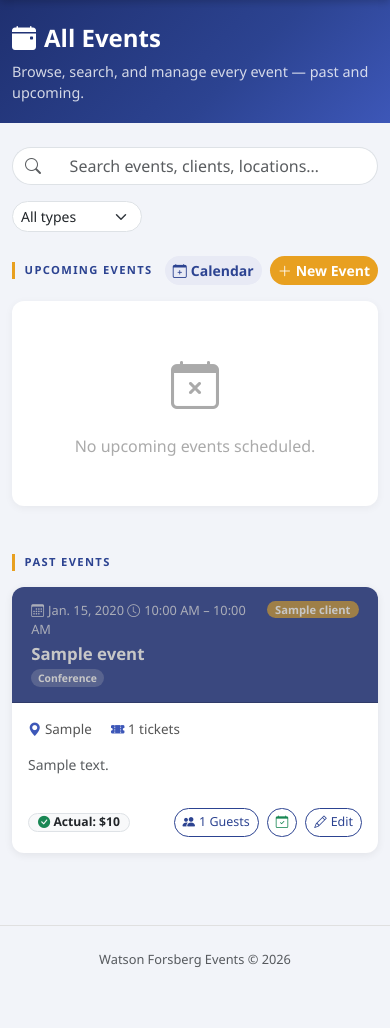
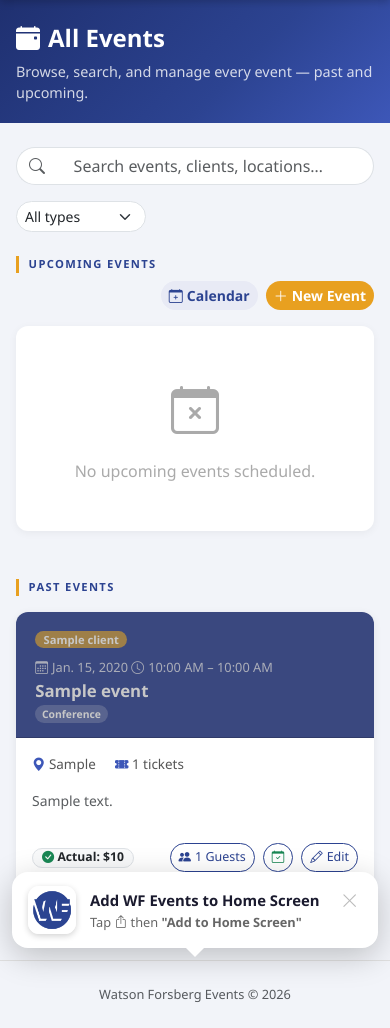
Before and after one commit to Shagulka/Event-Planner, a Django app: page / in a window 390 px wide. Shown: the part 56-1084 px from the top of the page. Before the commit the page ends 1023 px from the top, so only its background shows below. Run offline with Django 5.2, Linux system fonts and the light colour scheme; a user stored in the database is signed in; tables that the repository leaves empty hold one stand-in row (values such as "Sample post"); some libraries are stand-ins or nearby versions.

Commit message:
Mobile UI QoL fixes

```diff
--- a/WatsonForsbergEvents/templates/base.html
+++ b/WatsonForsbergEvents/templates/base.html
@@ -123,6 +123,47 @@
         .filter-bar .input-group,
         .filter-bar .form-select { max-width: 100% !important; min-width: 0 !important; width: 100%; }
       }
+      @media (max-width: 575px) {
+        .container { padding-left: 1rem; padding-right: 1rem; }
+        /* Give fullscreen modals breathing room from screen edges */
+        .modal-fullscreen-sm-down .modal-header,
+        .modal-fullscreen-sm-down .modal-body,
+        .modal-fullscreen-sm-down .modal-footer {
+          padding-left: 1.25rem;
+          padding-right: 1.25rem;
+        }
+        .modal-fullscreen-sm-down .modal-footer {
+          padding-bottom: max(1.25rem, env(safe-area-inset-bottom, 0px));
+        }
+      }
+
+      /* ── iOS Install Banner ── */
+      .ios-install-banner {
+        position: fixed; left: 12px; right: 12px; bottom: -160px;
+        background: #fff; border-radius: 16px;
+        box-shadow: 0 8px 32px rgba(0,0,0,0.22);
+        z-index: 10000; padding: 14px 16px;
+        display: flex; align-items: center; gap: 14px;
+        transition: bottom 0.4s cubic-bezier(.22,.68,0,1.2);
+      }
+      .ios-install-banner.show { bottom: max(20px, env(safe-area-inset-bottom, 20px)); }
+      .ios-install-banner::after {
+        content: ''; position: absolute; bottom: -9px; left: 50%; transform: translateX(-50%);
+        border-left: 9px solid transparent; border-right: 9px solid transparent;
+        border-top: 9px solid #fff;
+      }
+      .ios-install-icon {
+        width: 48px; height: 48px; border-radius: 11px; flex-shrink: 0;
+        overflow: hidden; box-shadow: 0 2px 6px rgba(0,0,0,0.18);
+      }
+      .ios-install-icon img { width: 100%; height: 100%; display: block; }
+      .ios-install-body { flex: 1; min-width: 0; }
+      .ios-install-title { font-weight: 700; font-size: .93rem; color: #1a1a2e; }
+      .ios-install-hint { font-size: .8rem; color: #666; margin-top: 2px; line-height: 1.45; }
+      .ios-install-close {
+        background: none; border: none; color: #bbb; font-size: 1.05rem;
+        padding: 2px 4px; flex-shrink: 0; align-self: flex-start;
+      }
     </style>
     {% block extra_css %}{% endblock %}
   </head>
@@ -178,6 +219,20 @@
       Watson Forsberg Events &copy; {% now "Y" %}
     </footer>
 
+    <!-- iOS "Add to Home Screen" install banner -->
+    <div id="iosInstallBanner" class="ios-install-banner" role="dialog" aria-label="Install app">
+      <div class="ios-install-icon">
+        <img src="{% static 'img/WF-events-180.png' %}" alt="" />
+      </div>
+      <div class="ios-install-body">
+        <div class="ios-install-title">Add WF Events to Home Screen</div>
+        <div class="ios-install-hint">Tap <i class="bi bi-box-arrow-up"></i> then <strong>"Add to Home Screen"</strong></div>
+      </div>
+      <button class="ios-install-close" onclick="dismissInstallBanner()" aria-label="Dismiss">
+        <i class="bi bi-x-lg"></i>
+      </button>
+    </div>
+
     <script src="{% static 'bootstrap-5.3.8-dist/js/bootstrap.bundle.min.js' %}"></script>
     {% block extra_js %}{% endblock %}
 
@@ -197,6 +252,38 @@
           });
         });
       })();
+
+      // iOS "Add to Home Screen" prompt
+      (function () {
+        const isIOS = /iphone|ipad|ipod/i.test(navigator.userAgent);
+        if (isIOS && !navigator.standalone && !localStorage.getItem('wf-install-dismissed')) {
+          setTimeout(function () {
+            const b = document.getElementById('iosInstallBanner');
+            if (b) b.classList.add('show');
+          }, 2000);
+        }
+
+        // Keep all navigation inside the PWA shell when running as installed app
+        if (navigator.standalone) {
+          document.addEventListener('click', function (e) {
+            const a = e.target.closest('a[href]');
+            if (!a || a.target === '_blank' || a.download) return;
+            try {
+              const url = new URL(a.href, location.origin);
+              if (url.origin === location.origin) {
+                e.preventDefault();
+                location.href = a.href;
+              }
+            } catch (_) {}
+          }, true);
+        }
+      })();
+
+      function dismissInstallBanner() {
+        const b = document.getElementById('iosInstallBanner');
+        if (b) b.classList.remove('show');
+        localStorage.setItem('wf-install-dismissed', '1');
+      }
     </script>
   </body>
 </html>
--- a/WatsonForsbergEvents/templates/company_list.html
+++ b/WatsonForsbergEvents/templates/company_list.html
@@ -262,7 +262,7 @@
 
       </div>
       <div class="modal-footer border-0" style="background:#f8f9fc">
-        <button class="btn btn-secondary btn-sm" data-bs-dismiss="modal">Close</button>
+        <button class="btn btn-secondary btn-sm me-auto" data-bs-dismiss="modal">Close</button>
         {% if can_edit %}
         <button class="btn btn-sm btn-outline-primary" id="cdEditBtn">
           <i class="bi bi-pencil me-1"></i>Edit
--- a/WatsonForsbergEvents/templates/partials/event_card.html
+++ b/WatsonForsbergEvents/templates/partials/event_card.html
@@ -25,25 +25,25 @@
        data-bud-total-a="{{ event.total_budget_actual|default:'' }}"
        data-calendar-event-id="{{ event.calendar_event_id }}">
 
-    <div class="card-header d-flex justify-content-between align-items-start gap-2"
+    <div class="card-header"
          style="background:{% if event.event_type == 'CONFERENCE' %}#3b5bdb{% elif event.event_type == 'MEETING' %}#0ca678{% elif event.event_type == 'PARTY' %}#7c3aed{% elif event.event_type == 'FUNDRAISER' %}#e67700{% elif event.event_type == 'DONATION' %}#d63384{% elif event.event_type == 'AWARDS' %}#663401{% elif event.event_type == 'OTHER' %}#6c757d{% else %}var(--brand){% endif %}">
-      <div>
+      {% if event.client %}
+      <div class="mb-2"><span class="badge badge-client">{{ event.client.name }}</span></div>
+      {% endif %}
       <p class="event-date mb-1">
         <i class="bi bi-calendar3 me-1"></i>{% if event.end_date and event.end_date != event.date %}{{ event.date|date:"N j" }}–{{ event.end_date|date:"N j, Y" }}{% else %}{{ event.date|date:"N j, Y" }}{% endif %}{% if event.time %}&nbsp;<i class="bi bi-clock me-1"></i>{{ event.time|time:"g:i A" }}{% if event.end_time %} – {{ event.end_time|time:"g:i A" }}{% endif %}{% elif event.end_time %}&nbsp;<i class="bi bi-clock me-1"></i>ends {{ event.end_time|time:"g:i A" }}{% endif %}
       </p>
-        <h5 class="card-title">{{ event.name }}</h5>
+      <h5 class="card-title mb-1">{{ event.name }}</h5>
+      <div class="d-flex flex-wrap gap-1 mt-1">
         {% if event.event_type %}
-        <span class="badge rounded-pill mt-1" style="background:rgba(255,255,255,.22);color:#fff;font-size:.65rem">{{ event.get_event_type_display }}</span>
+        <span class="badge rounded-pill" style="background:rgba(255,255,255,.22);color:#fff;font-size:.65rem">{{ event.get_event_type_display }}</span>
         {% endif %}
         {% if upcoming and event.uninvited_count %}
-        <span class="badge rounded-pill mt-1" style="background:#e8a020;color:#fff;font-size:.65rem">
+        <span class="badge rounded-pill" style="background:#e8a020;color:#fff;font-size:.65rem">
           <i class="bi bi-clock me-1"></i>{{ event.uninvited_count }} not invited
         </span>
         {% endif %}
       </div>
-      {% if event.client %}
-      <span class="badge badge-client flex-shrink-0">{{ event.client.name }}</span>
-      {% endif %}
     </div>
 
     <div class="card-body d-flex flex-column gap-3">
@@ -76,7 +76,8 @@
         </span>
         {% endif %}
         {% endwith %}
-        <button class="btn btn-sm btn-outline btn-guests ms-auto"
+        <div class="ms-auto d-flex gap-2 flex-shrink-0">
+          <button class="btn btn-sm btn-outline btn-guests"
                   onclick="event.stopPropagation(); openGuests({{ event.id }}, '{{ event.name|escapejs }}')">
             <i class="bi bi-people-fill me-1"></i>{% if event.total_guests %}{{ event.total_guests }} {% endif %}Guests
           </button>
@@ -95,6 +96,7 @@
           {% endif %}
         </div>
       </div>
+    </div>
 
   </div>
 </div>
--- a/WatsonForsbergEvents/templates/partials/event_js.html
+++ b/WatsonForsbergEvents/templates/partials/event_js.html
@@ -549,7 +549,7 @@
     }
     setTimeout(() => {
       btn.disabled = false;
-      btn.innerHTML = '<i class="bi bi-calendar-plus me-1"></i>Send Coming Guests a Calendar Invitation';
+      btn.innerHTML = '<i class="bi bi-calendar-plus me-1"></i>Send Calendar Invites';
       btn.style.background = "var(--brand)";
     }, 4000);
   }
@@ -1521,7 +1521,7 @@
         }
         setTimeout(() => {
           edCalBtn.disabled = false;
-          edCalBtn.innerHTML = '<i class="bi bi-calendar-plus me-1"></i>Add to Katya\'s Calendar';
+          edCalBtn.innerHTML = '<i class="bi bi-calendar-plus me-1"></i>Calendar';
           edCalBtn.classList.remove("text-success", "text-danger");
         }, 3000);
       };
--- a/WatsonForsbergEvents/templates/partials/event_modals.html
+++ b/WatsonForsbergEvents/templates/partials/event_modals.html
@@ -115,24 +115,22 @@
           style="font-size: 0.75rem; line-height: 1.7"
         ></div>
       </div>
-      <div class="modal-footer">
-        <button class="btn btn-secondary btn-sm" data-bs-dismiss="modal">
-          Close
-        </button>
+      <div class="modal-footer flex-wrap gap-2">
+        <button class="btn btn-secondary btn-sm me-auto" data-bs-dismiss="modal">Close</button>
         {% if can_edit %}
-        <span id="edCalendarStatus" class="d-none small fw-semibold" style="color:#198754">
-          <i class="bi bi-calendar-check me-1"></i>On Katya's calendar
+        <span id="edCalendarStatus" class="d-none align-self-center" title="On Katya's calendar" style="color:#198754;font-size:1.15rem">
+          <i class="bi bi-calendar-check-fill"></i>
         </span>
         <button class="btn btn-sm btn-outline btn-guests" id="edCalendarBtn">
-          <i class="bi bi-calendar-plus me-1"></i>Add to Katya's Calendar
+          <i class="bi bi-calendar-plus me-1"></i>Calendar
         </button>
         {% endif %}
         <button class="btn btn-sm btn-outline btn-guests" id="edGuestsBtn">
           <i class="bi bi-people-fill me-1"></i>Guests
         </button>
         {% if can_edit %}
-        <button class="btn btn-sm btn-outline btn-guests" id="edEditBtn">
-          <i class="bi bi-pencil me-1"></i>Edit
+        <button class="btn btn-sm btn-outline btn-guests px-2" id="edEditBtn" title="Edit event">
+          <i class="bi bi-pencil"></i>
         </button>
         {% endif %}
       </div>
@@ -258,16 +256,17 @@
         </div>
       </div>
 
-      <div class="modal-footer justify-content-start">
-        <small class="text-muted" id="guestCount"></small>
+      <div class="modal-footer flex-wrap gap-2">
+        <button class="btn btn-secondary btn-sm me-auto" data-bs-dismiss="modal">Close</button>
+        <small class="text-muted align-self-center" id="guestCount"></small>
         <a
           id="registrationModeBtn"
           href="#"
           target="_blank"
-          class="btn btn-sm fw-semibold text-white ms-auto"
+          class="btn btn-sm fw-semibold text-white"
           style="background: #198754; border-radius: 20px"
         >
-          <i class="bi bi-tablet me-1"></i>Registration Mode
+          <i class="bi bi-tablet me-1"></i><span class="d-none d-sm-inline">Registration </span>Mode
         </a>
         {% if can_edit %}
         <button
@@ -276,12 +275,9 @@
           style="background: var(--brand); border-radius: 20px"
           onclick="sendCalendarInvites()"
         >
-          <i class="bi bi-calendar-plus me-1"></i>Send Coming Guests a Calendar Invitation
+          <i class="bi bi-calendar-plus me-1"></i>Send Calendar Invites
         </button>
         {% endif %}
-        <button class="btn btn-secondary btn-sm" data-bs-dismiss="modal">
-          Close
-        </button>
       </div>
     </div>
   </div>
--- a/WatsonForsbergEvents/templates/people_list.html
+++ b/WatsonForsbergEvents/templates/people_list.html
@@ -395,7 +395,7 @@
 
       </div>
       <div class="modal-footer border-0" style="background:#f8f9fc">
-        <button class="btn btn-secondary btn-sm" data-bs-dismiss="modal">Close</button>
+        <button class="btn btn-secondary btn-sm me-auto" data-bs-dismiss="modal">Close</button>
         {% if can_edit %}
         <button class="btn btn-sm btn-outline-primary" id="pdEditBtn">
           <i class="bi bi-pencil me-1"></i>Edit
```
Lines whose indentation alone changed are shown as unchanged.
